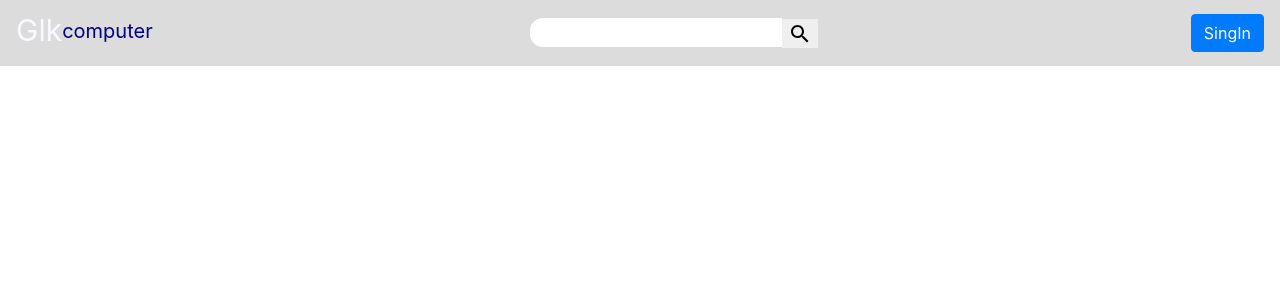
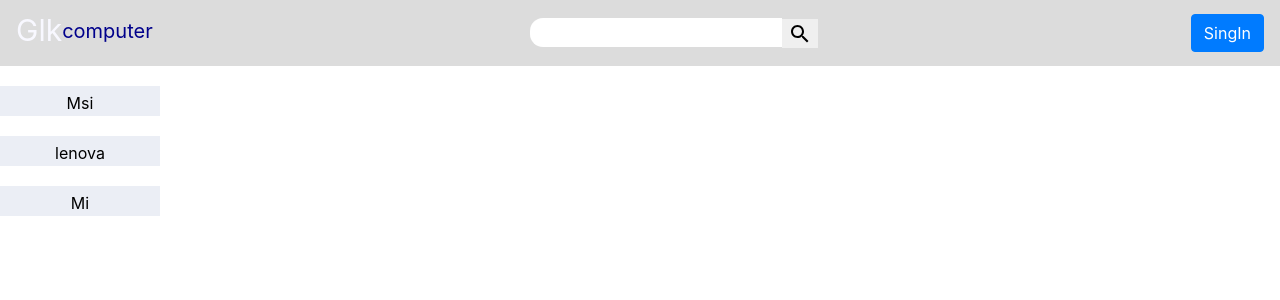
Before and after one commit to engingulek/react-computer-buy, a React (Create React App) app in the folder glk-comp/: page / in a window 1280 px wide. Shown: the top 300 px of the page. Built offline with nearby package versions, Linux system fonts and the light colour scheme.

Commit message:
CreateFilter

```diff
--- a/glk-comp/src/App.js
+++ b/glk-comp/src/App.js
@@ -1,6 +1,7 @@
 import React from 'react';
 
 import './App.css';
+import Filter from './Filter';
 import Header from './Header';
 
 
@@ -9,6 +10,7 @@ function App() {
     <div className="App">
 
     <Header/>
+    <Filter/>
      </div>
   );
 }
--- /dev/null
+++ b/glk-comp/src/Collapses.js
@@ -0,0 +1,59 @@
+
+import React, { useState } from "react";
+import { Collapse } from "reactstrap";
+
+
+function Collapses({filter}) {
+    const [isOpen, setIsOpen] = useState(false);
+
+
+    const toggle = (e) =>
+    {
+      setIsOpen(!isOpen);
+      console.log(e.target.id)
+
+
+
+    }
+    return (
+        <div>
+        <div className="markalar">
+
+
+        <button className="collapseButton" onClick={toggle}>
+        {filter}
+        </button>
+
+
+
+        <Collapse isOpen={isOpen}>
+        <div className="card">
+          <div className="cardbody">
+            <div className="checkboxs">
+              <form>
+                <div>
+                  <input type="checkbox" name="all" />
+                  <label for="all">Hepsi</label>
+                </div>
+                <div>
+        <input type="checkbox" name="ka" />
+        <label htmlFor="ka">Lenova</label>
+      </div>
+              </form>
+            </div>
+          </div>
+        </div>
+      </Collapse>
+
+
+
+
+
+
+    </div>
+
+        </div>
+    )
+}
+
+export default Collapses
--- /dev/null
+++ b/glk-comp/src/Filter.css
@@ -0,0 +1,39 @@
+.collapseButton
+{
+    border: none;
+    outline-width: none;
+    padding-top: 5px;
+
+    width: 160px;
+    margin-top: 20px;
+    background-color: rgba(60, 90, 153, 0.1);
+
+}
+
+.card
+{
+    width: 160px;
+
+
+}
+
+.checkboxs
+{
+    margin-top: 10px;
+    margin-left: 12px;
+}
+.checkboxs>form
+{
+    display: flex;
+    flex-direction: column;
+}
+
+label
+{
+    margin-left: 10px;
+}
+
+.details
+{
+    width: 10px;
+}
--- /dev/null
+++ b/glk-comp/src/Filter.js
@@ -0,0 +1,46 @@
+import React from "react";
+
+import "./Filter.css";
+import Collapses from "./Collapses";
+function Filter() {
+
+
+  const filter =[
+      {
+          "filterName":"Msi"
+      },
+      {
+        "filterName":"lenova"
+    },
+    {
+        "filterName":"Mi"
+    }
+  ]
+
+
+
+
+
+
+  return (
+    <div className="filter">
+      <div className="filterContainer">
+      {
+          filter.map((filter,id)=>(
+            <Collapses key={id} filter={filter.filterName}/>
+
+          ))
+      }
+
+
+
+
+
+
+
+      </div>
+    </div>
+  );
+}
+
+export default Filter;
```
